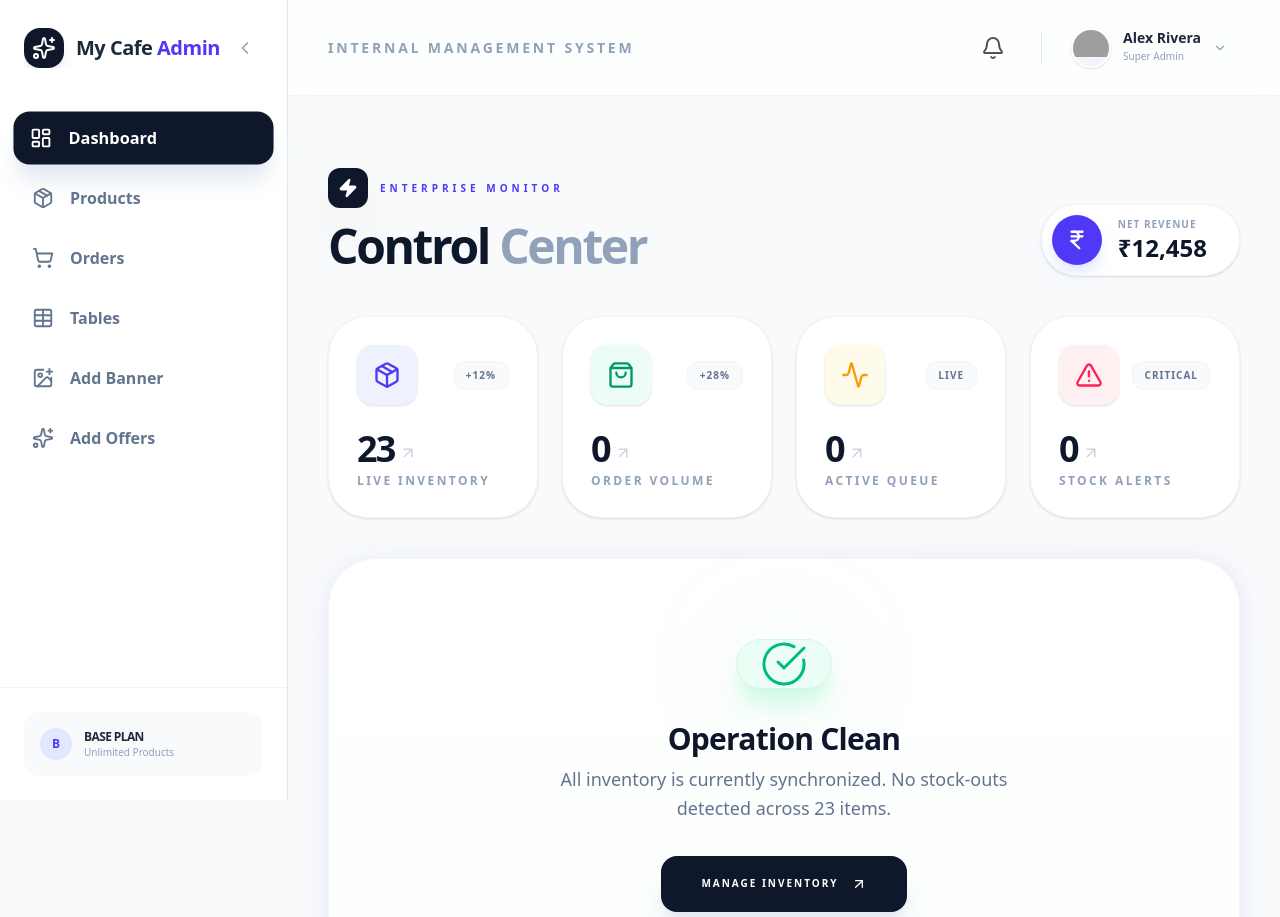
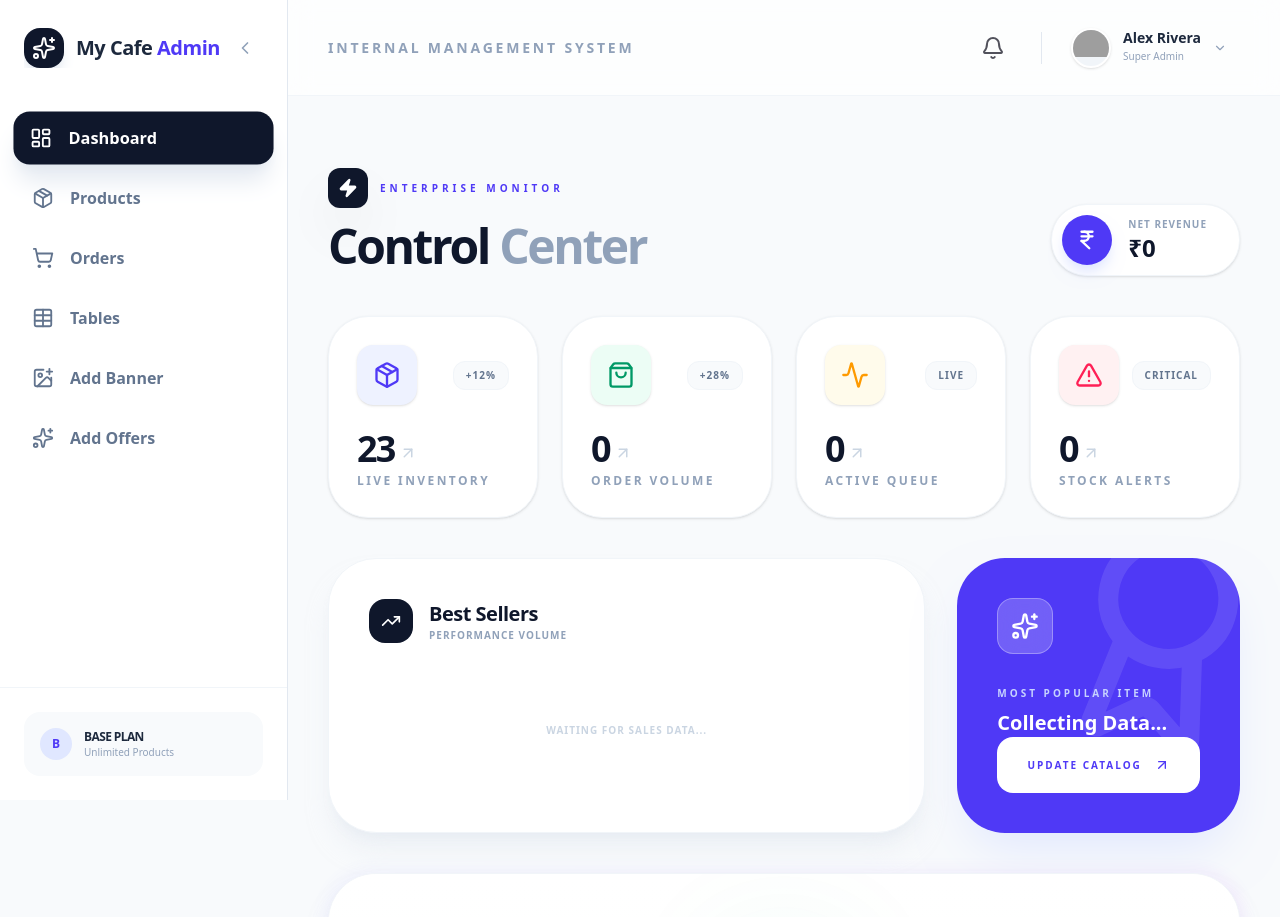
Before and after one commit to Siva2232/newwebsrest, a React (Vite) app: page /admin/dashboard in a window 1280 px wide. Shown: the top 917 px of the page. Built offline with nearby package versions, Linux system fonts and the light colour scheme; sample sign-in values are in the browser's storage; grey boxes are pictures that could not be loaded.

Commit message:
first commit

```diff
--- a/src/admin/Dashboard.jsx
+++ b/src/admin/Dashboard.jsx
@@ -1,4 +1,4 @@
-import React from 'react';
+import React, { useMemo } from 'react';
 import { Link } from "react-router-dom";
 import { useProducts } from "../context/ProductContext";
 import { useOrders } from "../context/OrderContext";
@@ -13,17 +13,38 @@ import {
   Sparkles,
   CheckCircle,
   IndianRupee,
-  Layers,
-  Zap
+  Zap,
+  Crown,
+  Award
 } from "lucide-react";
 
 export default function Dashboard() {
   const { products = [] } = useProducts();
   const { orders = [] } = useOrders();
 
+  // --- ANALYTICS LOGIC ---
   const activeOrders = orders.filter((o) => o.status !== "Served").length;
   const unavailableProducts = products.filter((p) => !p.available);
-  const todaysRevenue = 12458;
+
+  // Calculate Actual Total Revenue from Order History
+  const totalRevenue = useMemo(() => {
+    return orders.reduce((acc, order) => acc + (order.billDetails?.grandTotal || 0), 0);
+  }, [orders]);
+
+  // Calculate Best Selling Dishes
+  const bestSellers = useMemo(() => {
+    const itemMap = {};
+    orders.forEach(order => {
+      order.items?.forEach(item => {
+        itemMap[item.name] = (itemMap[item.name] || 0) + item.qty;
+      });
+    });
+
+    return Object.entries(itemMap)
+      .map(([name, qty]) => ({ name, qty }))
+      .sort((a, b) => b.qty - a.qty)
+      .slice(0, 5); // Top 5 items
+  }, [orders]);
 
   return (
     <div className="min-h-screen bg-[#F8FAFC] p-4 sm:p-6 lg:p-10 font-sans">
@@ -57,12 +78,12 @@ export default function Dashboard() {
              </div>
              <div>
                 <p className="text-[10px] font-black uppercase tracking-widest text-slate-400">Net Revenue</p>
-                <p className="text-2xl font-black text-slate-900">₹{todaysRevenue.toLocaleString('en-IN')}</p>
+                <p className="text-2xl font-black text-slate-900">₹{totalRevenue.toLocaleString('en-IN')}</p>
              </div>
           </motion.div>
         </header>
 
-        {/* --- 2. STATS GRID WITH LAYERED ICONS --- */}
+        {/* --- 2. STATS GRID --- */}
         <div className="grid grid-cols-1 sm:grid-cols-2 lg:grid-cols-4 gap-6">
           <StatCard
             label="Live Inventory"
@@ -95,12 +116,96 @@ export default function Dashboard() {
           />
         </div>
 
-        {/* --- 3. INVENTORY STATUS SECTION --- */}
+        {/* --- 3. ANALYTICS VIEW: BEST SELLERS --- */}
+        <div className="grid grid-cols-1 lg:grid-cols-3 gap-8">
+
+          {/* Chart Section */}
+          <motion.div
+            initial={{ opacity: 0, y: 30 }}
+            animate={{ opacity: 1, y: 0 }}
+            className="lg:col-span-2 bg-white rounded-[3rem] p-10 border border-slate-100 shadow-xl shadow-slate-200/50"
+          >
+            <div className="flex items-center justify-between mb-10">
+              <div className="flex items-center gap-4">
+                <div className="p-3 bg-slate-900 rounded-2xl text-white">
+                  <TrendingUp size={20} />
+                </div>
+                <div>
+                  <h3 className="text-xl font-black text-slate-900 tracking-tight">Best Sellers</h3>
+                  <p className="text-[10px] font-bold text-slate-400 uppercase tracking-widest">Performance Volume</p>
+                </div>
+              </div>
+            </div>
+
+            <div className="space-y-8">
+              {bestSellers.length > 0 ? (
+                bestSellers.map((item, idx) => (
+                  <div key={item.name} className="space-y-3">
+                    <div className="flex justify-between items-end">
+                      <span className="text-sm font-black text-slate-800 uppercase tracking-wide flex items-center gap-2">
+                        {idx === 0 && <Crown size={14} className="text-amber-500" />}
+                        {item.name}
+                      </span>
+                      <span className="text-xs font-black text-slate-400">{item.qty} Sales</span>
+                    </div>
+                    <div className="h-3 w-full bg-slate-50 rounded-full overflow-hidden border border-slate-100">
+                      <motion.div
+                        initial={{ width: 0 }}
+                        animate={{ width: `${(item.qty / bestSellers[0].qty) * 100}%` }}
+                        transition={{ duration: 1.5, ease: "circOut" }}
+                        className={`h-full rounded-full ${idx === 0 ? 'bg-indigo-600' : 'bg-slate-900'}`}
+                      />
+                    </div>
+                  </div>
+                ))
+              ) : (
+                <div className="py-10 text-center text-slate-300 font-bold uppercase text-[10px] tracking-widest">
+                  Waiting for sales data...
+                </div>
+              )}
+            </div>
+          </motion.div>
+
+          {/* Performance Highlight Card */}
+          <motion.div
+             initial={{ opacity: 0, x: 20 }}
+             animate={{ opacity: 1, x: 0 }}
+             className="bg-indigo-600 rounded-[3rem] p-10 text-white relative overflow-hidden flex flex-col justify-between shadow-2xl shadow-indigo-100"
+          >
+            <div className="absolute -right-10 -top-10 opacity-10 rotate-12">
+               <Award size={240} />
+            </div>
+
+            <div className="relative z-10">
+               <div className="h-14 w-14 bg-white/20 backdrop-blur-xl rounded-2xl flex items-center justify-center border border-white/30 mb-8">
+                 <Sparkles size={28} />
+               </div>
+               <h3 className="text-[10px] font-black uppercase tracking-[0.3em] text-indigo-200 mb-2">Most Popular Item</h3>
+               {bestSellers[0] ? (
+                 <>
+                   <p className="text-5xl font-black tracking-tighter leading-none mb-4">{bestSellers[0].name}</p>
+                   <div className="flex items-center gap-2 text-indigo-100 bg-white/10 w-fit px-4 py-2 rounded-full border border-white/10">
+                     <TrendingUp size={14} />
+                     <span className="text-xs font-bold uppercase tracking-widest">{bestSellers[0].qty} units sold</span>
+                   </div>
+                 </>
+               ) : (
+                 <p className="text-xl font-bold">Collecting Data...</p>
+               )}
+            </div>
+
+            <Link to="/admin/products" className="relative z-10 bg-white text-indigo-600 py-5 rounded-2xl font-black uppercase text-[10px] tracking-[0.2em] flex items-center justify-center gap-3 hover:shadow-2xl transition-all">
+               Update Catalog <ArrowUpRight size={16} />
+            </Link>
+          </motion.div>
+        </div>
+
+        {/* --- 4. INVENTORY STATUS SECTION --- */}
         <motion.div
-           initial={{ opacity: 0, y: 30 }}
-           animate={{ opacity: 1, y: 0 }}
-           transition={{ delay: 0.2 }}
-           className="relative group"
+            initial={{ opacity: 0, y: 30 }}
+            animate={{ opacity: 1, y: 0 }}
+            transition={{ delay: 0.2 }}
+            className="relative group"
         >
           <div className="absolute -inset-1 bg-gradient-to-r from-indigo-500 to-purple-600 rounded-[3rem] blur opacity-5 group-hover:opacity-10 transition duration-1000"></div>
 
@@ -117,7 +222,7 @@ export default function Dashboard() {
   );
 }
 
-/* ---------- INTERNAL COMPONENTS ---------- */
+/* ---------- INTERNAL COMPONENTS (REMAINING UNCHANGED) ---------- */
 
 const StatCard = ({ label, value, icon: Icon, color, trend, isAlert }) => {
   const themes = {
@@ -126,7 +231,6 @@ const StatCard = ({ label, value, icon: Icon, color, trend, isAlert }) => {
     amber: { bg: "bg-amber-50", text: "text-amber-500", accent: "bg-amber-500", glow: "group-hover:shadow-amber-100" },
     rose: { bg: "bg-rose-50", text: "text-rose-500", accent: "bg-rose-500", glow: "group-hover:shadow-rose-100" },
   };
-
   const theme = themes[color];
 
   return (
@@ -134,23 +238,20 @@ const StatCard = ({ label, value, icon: Icon, color, trend, isAlert }) => {
       whileHover={{ y: -8 }}
       className={`group relative bg-white p-7 rounded-[2.5rem] border border-slate-100 shadow-sm transition-all duration-500 hover:shadow-2xl ${theme.glow}`}
     >
-      {/* Ghost Icon Backdrop */}
       <div className={`absolute top-6 right-6 opacity-0 group-hover:opacity-5 transition-opacity duration-500 pointer-events-none`}>
         <Icon size={100} strokeWidth={1} />
       </div>
-
       <div className="relative z-10 space-y-6">
         <div className="flex justify-between items-center">
-          <div className={`p-4 rounded-2xl ${theme.bg} ${theme.text} transition-transform duration-500 group-hover:scale-110 group-hover:rotate-3 shadow-sm`}>
+          <div className={`p-4 rounded-2xl ${theme.bg} ${theme.text} transition-transform duration-500 group-hover:scale-110 shadow-sm`}>
             <Icon size={28} strokeWidth={2} />
           </div>
           <div className={`px-3 py-1.5 rounded-xl text-[10px] font-black uppercase tracking-widest ${
-            isAlert ? 'bg-rose-500 text-white animate-pulse shadow-lg shadow-rose-200' : 'bg-slate-50 text-slate-500 font-bold border border-slate-100'
+            isAlert ? 'bg-rose-500 text-white animate-pulse' : 'bg-slate-50 text-slate-500 font-bold border border-slate-100'
           }`}>
             {trend}
           </div>
         </div>
-
         <div>
           <div className="flex items-baseline gap-1">
             <h3 className="text-4xl font-black text-slate-900 tracking-tighter">{value}</h3>
@@ -159,8 +260,6 @@ const StatCard = ({ label, value, icon: Icon, color, trend, isAlert }) => {
           <p className="text-xs font-bold text-slate-400 uppercase tracking-[0.2em] mt-1">{label}</p>
         </div>
       </div>
-
-      {/* Interactive Bottom Bar */}
       <div className={`absolute bottom-6 left-8 right-8 h-1 rounded-full opacity-0 group-hover:opacity-100 transition-all duration-500 translate-y-2 group-hover:translate-y-0 ${theme.accent}`} />
     </motion.div>
   );
@@ -173,32 +272,25 @@ const StockAlertSection = ({ items }) => (
          <AlertTriangle size={180} strokeWidth={1} />
       </div>
       <div className="space-y-6 relative z-10">
-        <div className="h-16 w-16 rounded-[1.5rem] bg-white/20 backdrop-blur-xl border border-white/30 flex items-center justify-center shadow-2xl">
+        <div className="h-16 w-16 rounded-[1.5rem] bg-white/20 backdrop-blur-xl border border-white/30 flex items-center justify-center">
           <AlertTriangle size={32} />
         </div>
         <h3 className="text-4xl font-black tracking-tighter leading-[0.9]">Critical <br/> Inventory</h3>
-        <p className="text-rose-100 font-medium text-lg leading-relaxed">{items.length} items require immediate restock to resume service.</p>
+        <p className="text-rose-100 font-medium text-lg">{items.length} items require immediate restock.</p>
       </div>
-      <Link to="/admin/products" className="mt-10 flex items-center gap-3 font-black uppercase text-[10px] tracking-[0.2em] bg-white text-rose-600 w-fit px-8 py-5 rounded-2xl hover:shadow-2xl transition-all active:scale-95 shadow-lg shadow-rose-700/20">
+      <Link to="/admin/products" className="mt-10 flex items-center gap-3 font-black uppercase text-[10px] tracking-[0.2em] bg-white text-rose-600 w-fit px-8 py-5 rounded-2xl shadow-lg">
         Open Catalog <ArrowUpRight size={16} />
       </Link>
     </div>
-
     <div className="flex-1 p-8 lg:p-12 space-y-4 max-h-[600px] overflow-y-auto bg-slate-50/30">
       {items.map((item, idx) => (
-        <motion.div
-          initial={{ opacity: 0, x: 20 }}
-          animate={{ opacity: 1, x: 0 }}
-          transition={{ delay: idx * 0.05 }}
-          key={item.id}
-          className="flex items-center justify-between p-5 bg-white rounded-[2rem] border border-slate-100 group/item hover:border-rose-200 hover:shadow-xl hover:shadow-rose-100/50 transition-all duration-300"
-        >
+        <motion.div initial={{ opacity: 0, x: 20 }} animate={{ opacity: 1, x: 0 }} transition={{ delay: idx * 0.05 }} key={item.id} className="flex items-center justify-between p-5 bg-white rounded-[2rem] border border-slate-100 group/item transition-all">
           <div className="flex items-center gap-5">
-            <div className="h-16 w-16 rounded-[1.2rem] overflow-hidden grayscale group-hover/item:grayscale-0 transition-all duration-700 shadow-inner">
+            <div className="h-16 w-16 rounded-[1.2rem] overflow-hidden grayscale group-hover/item:grayscale-0 transition-all shadow-inner">
               <img src={item.image || "https://via.placeholder.com/150"} alt="" className="h-full w-full object-cover" />
             </div>
             <div>
-              <p className="font-black text-slate-800 text-lg tracking-tight group-hover/item:text-rose-600 transition-colors">{item.name}</p>
+              <p className="font-black text-slate-800 text-lg tracking-tight group-hover/item:text-rose-600">{item.name}</p>
               <p className="text-[10px] font-black text-slate-400 uppercase tracking-widest mt-1">Status: Restricted</p>
             </div>
           </div>
@@ -215,20 +307,16 @@ const StockAlertSection = ({ items }) => (
 const EmptyStateSection = ({ count }) => (
   <div className="p-20 text-center space-y-8 bg-gradient-to-b from-white to-emerald-50/20">
     <div className="relative inline-block">
-      <motion.div
-        animate={{ scale: [1, 1.1, 1] }}
-        transition={{ repeat: Infinity, duration: 4 }}
-        className="absolute inset-0 bg-emerald-500 blur-[60px] opacity-10"
-      />
-      <div className="relative  w-24 rounded-[2rem] bg-emerald-50 flex items-center justify-center mx-auto text-emerald-500 border border-emerald-100 shadow-xl shadow-emerald-100">
+      <motion.div animate={{ scale: [1, 1.1, 1] }} transition={{ repeat: Infinity, duration: 4 }} className="absolute inset-0 bg-emerald-500 blur-[60px] opacity-10" />
+      <div className="relative w-24 h-24 rounded-[2rem] bg-emerald-50 flex items-center justify-center mx-auto text-emerald-500 border border-emerald-100 shadow-xl shadow-emerald-100">
         <CheckCircle size={48} strokeWidth={1.5} />
       </div>
     </div>
     <div className="max-w-md mx-auto space-y-2">
       <h3 className="text-3xl font-black text-slate-900 tracking-tight">Operation Clean</h3>
-      <p className="text-slate-500 font-medium text-lg leading-relaxed">All inventory is currently synchronized. No stock-outs detected across {count} items.</p>
+      <p className="text-slate-500 font-medium text-lg leading-relaxed">All inventory is synchronized. No stock-outs detected across {count} items.</p>
     </div>
-    <Link to="/admin/products" className="inline-flex items-center gap-3 px-10 py-5 bg-slate-900 text-white rounded-2xl font-black uppercase text-[10px] tracking-[0.2em] hover:bg-indigo-600 hover:shadow-2xl hover:shadow-indigo-200 transition-all active:scale-95 shadow-xl shadow-slate-200">
+    <Link to="/admin/products" className="inline-flex items-center gap-3 px-10 py-5 bg-slate-900 text-white rounded-2xl font-black uppercase text-[10px] tracking-[0.2em] hover:bg-indigo-600 transition-all">
       Manage Inventory <ArrowUpRight size={16} />
     </Link>
   </div>
```
